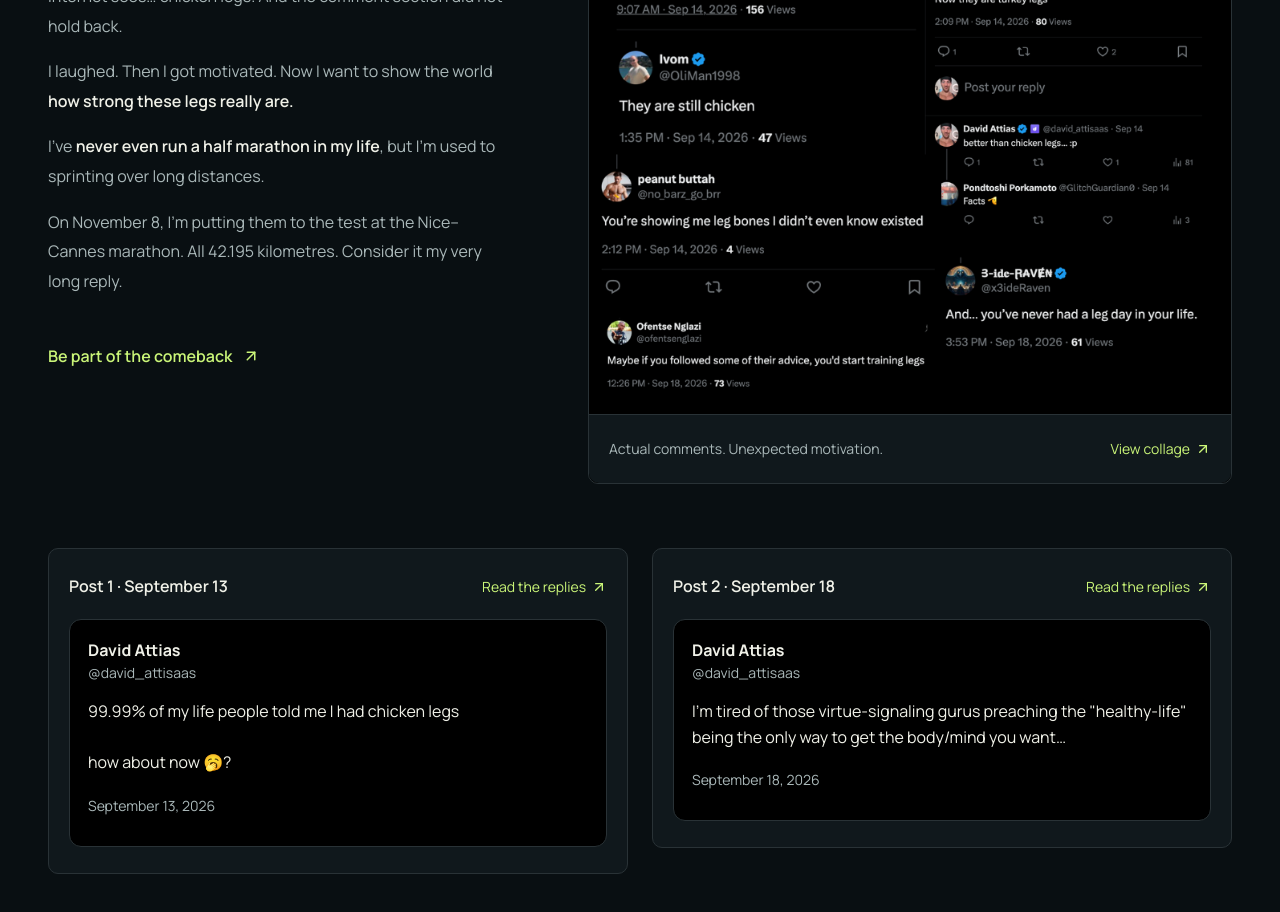
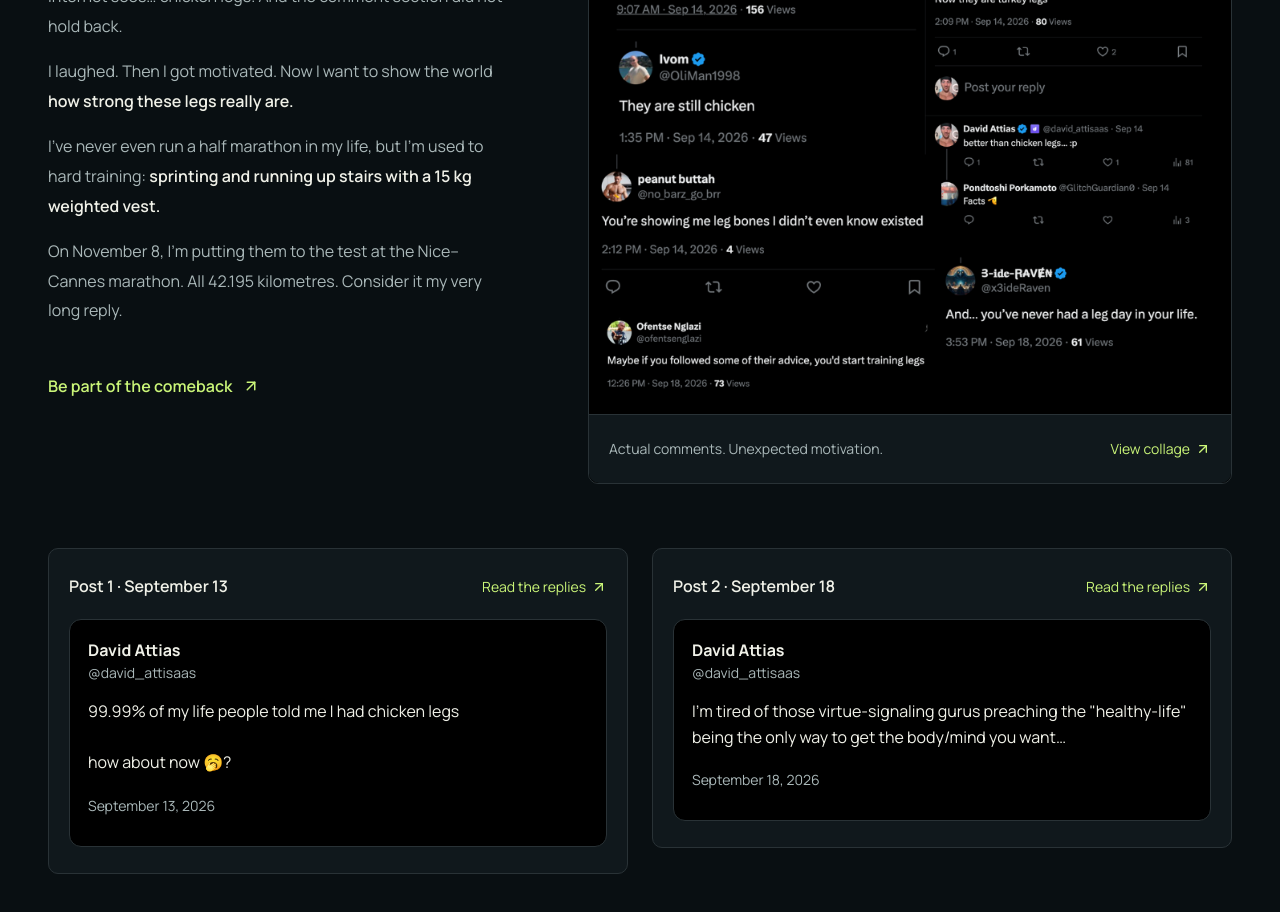
Before and after one commit to best-trading-indicator-tools/chicken-legs, a Next.js app: page / in a window 1280 px wide. Shown: the part 1700-2612 px from the top of the page. Built offline with nearby package versions, Linux system fonts and the light colour scheme; no server answers; the database is empty; a web font is replaced by a local one.

Commit message:
Highlight sprinting and weighted stair training in backstory

```diff
--- a/src/components/roast-story.tsx
+++ b/src/components/roast-story.tsx
@@ -9,7 +9,7 @@ export default function RoastStory() {
       <h2 id="roast-title">THEY ROASTED<br />MY LEGS.<br /><span>I FOUND MY FUEL.</span></h2>
       <p>My coach and chiropractor see a soccer midfielder. The internet sees… chicken legs. And the comment section did not hold back.</p>
       <p>I laughed. Then I got motivated. Now I want to show the world <strong>how strong these legs really are.</strong></p>
-      <p>I’ve <strong>never even run a half marathon in my life</strong>, but I’m used to sprinting over long distances.</p>
+      <p>I’ve never even run a half marathon in my life, but I’m used to hard training: <strong>sprinting and running up stairs with a 15 kg weighted vest.</strong></p>
       <p>On November 8, I’m putting them to the test at the Nice–Cannes marathon. All 42.195 kilometres. Consider it my very long reply.</p>
       <a className={styles.cta} href="#sponsorships">Be part of the comeback <ArrowUpRight size={18} aria-hidden="true" /></a>
     </div>
```
Also changed, not shown: 2 other files (tests, documents, lock files or other folders).
